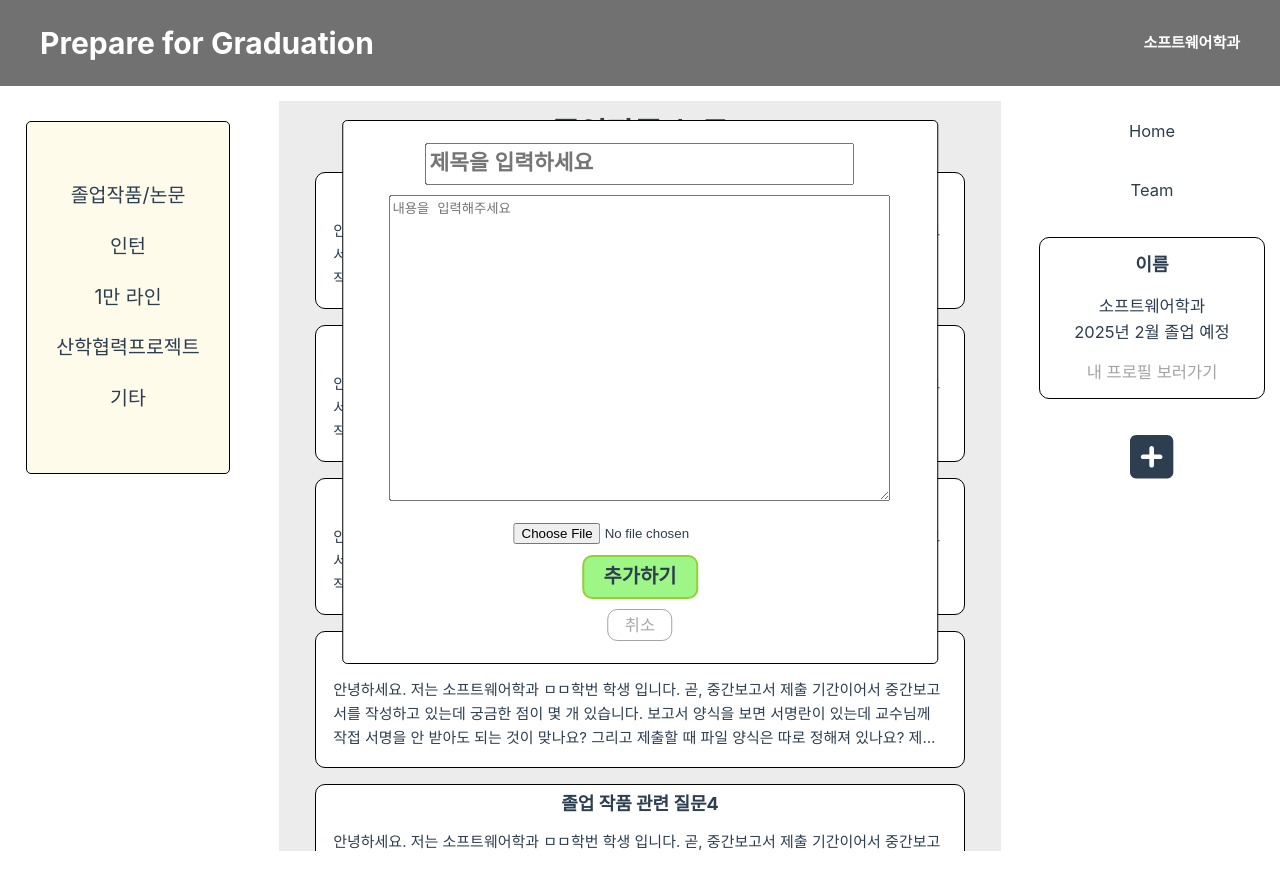
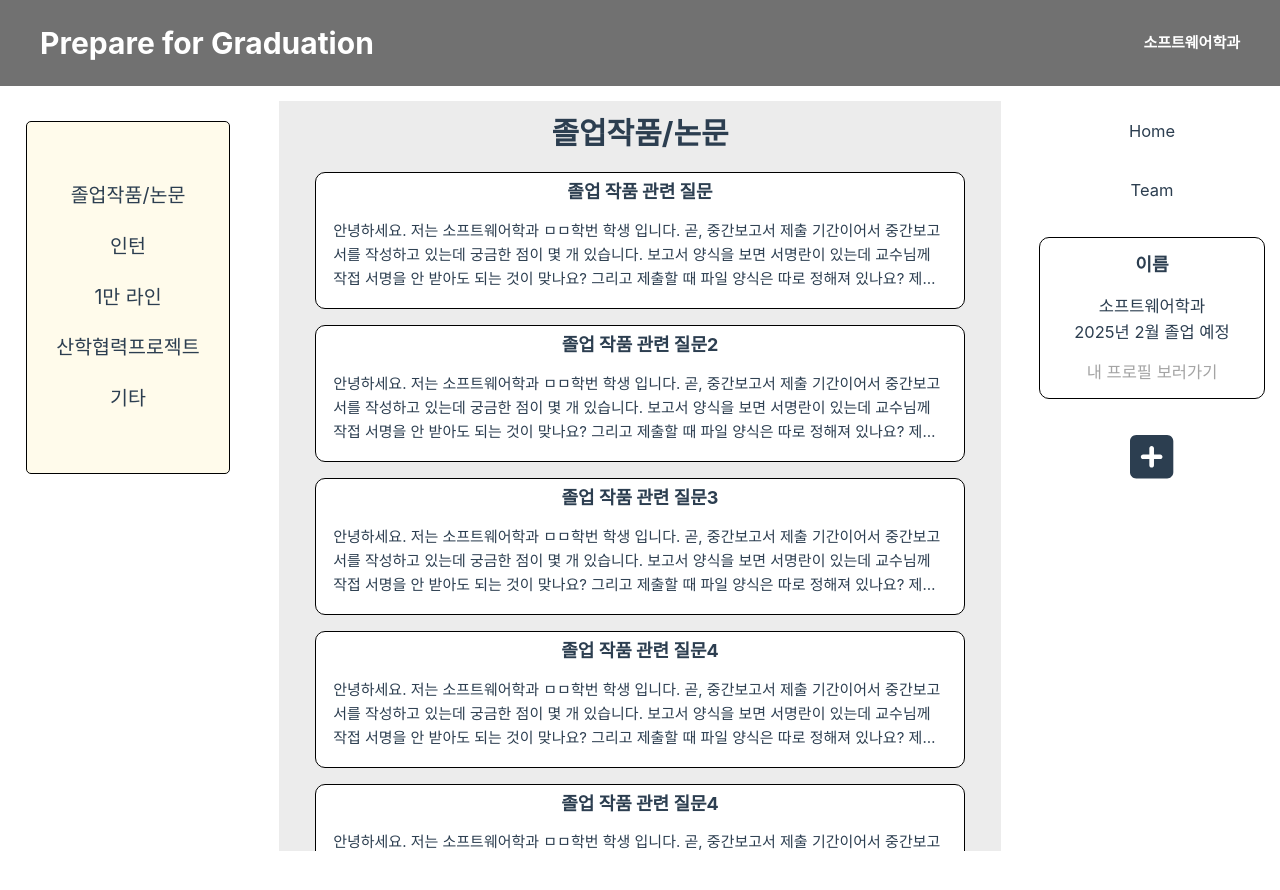
Before and after one commit to yu9i/ISE_Team8, a Vue app in the folder team8/: page / in a window 1280 px wide. Shown: the top 890 px of the page. Built offline with nearby package versions, Linux system fonts and the light colour scheme.

Commit message:
before edit

```diff
--- a/team8/src/App.vue
+++ b/team8/src/App.vue
@@ -113,7 +113,7 @@
           <input type="file" id="commu-add-file" name="commu-add-file" accept="image/*, .pdf, .doc">
         </div>
         <div class="commu-add-all">추가하기</div>
-        <div class="commu-add-cancel">취소</div>
+        <div class="commu-add-cancel" @click="CancelPost()">취소</div>
       </div>
     </div>
   </div>
@@ -124,6 +124,10 @@
   export default {
     methods:{
       AddPost(){
+        // this.style.display = "block";
+      },
+
+      CancelPost(){
 
       }
     }
--- a/team8/src/assets/css/main.css
+++ b/team8/src/assets/css/main.css
@@ -179,7 +179,7 @@ header > .header-const {
 }
 
 .commu-add-post {
-  display: block;
+  display: none;
 }
 
 .commu-add-new {
```
